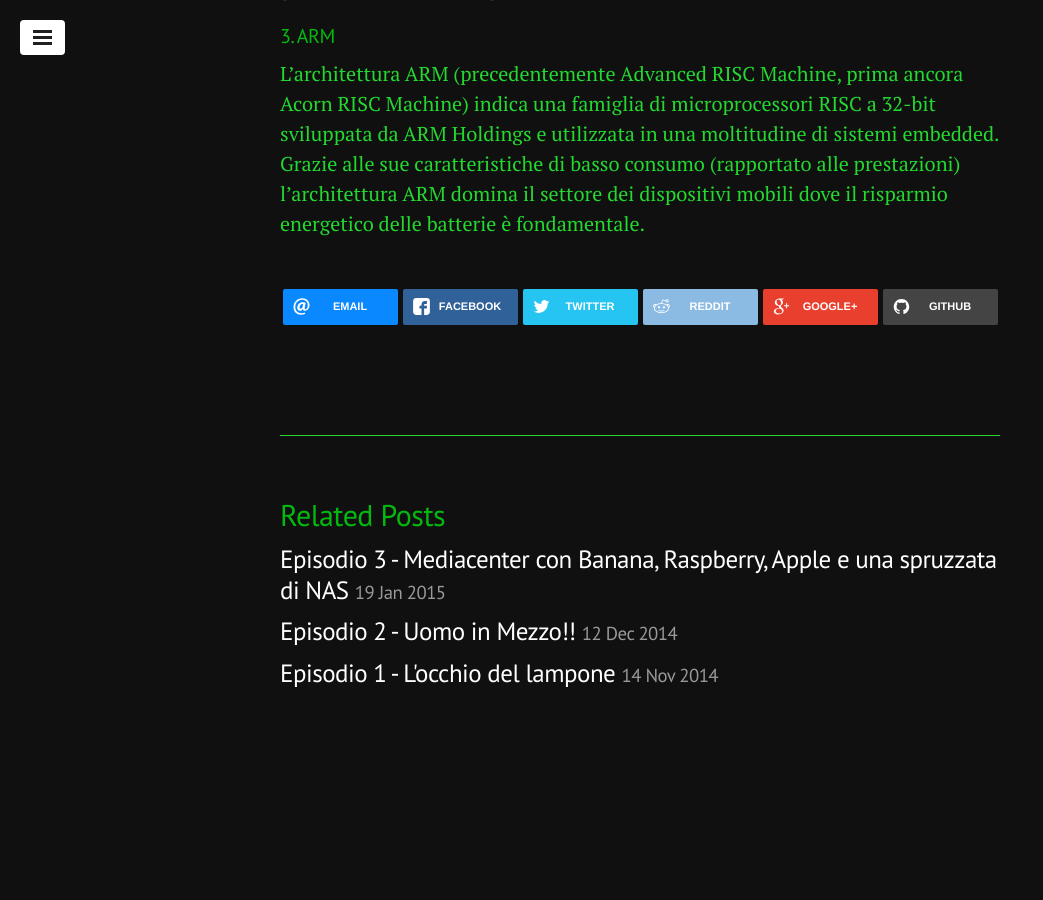
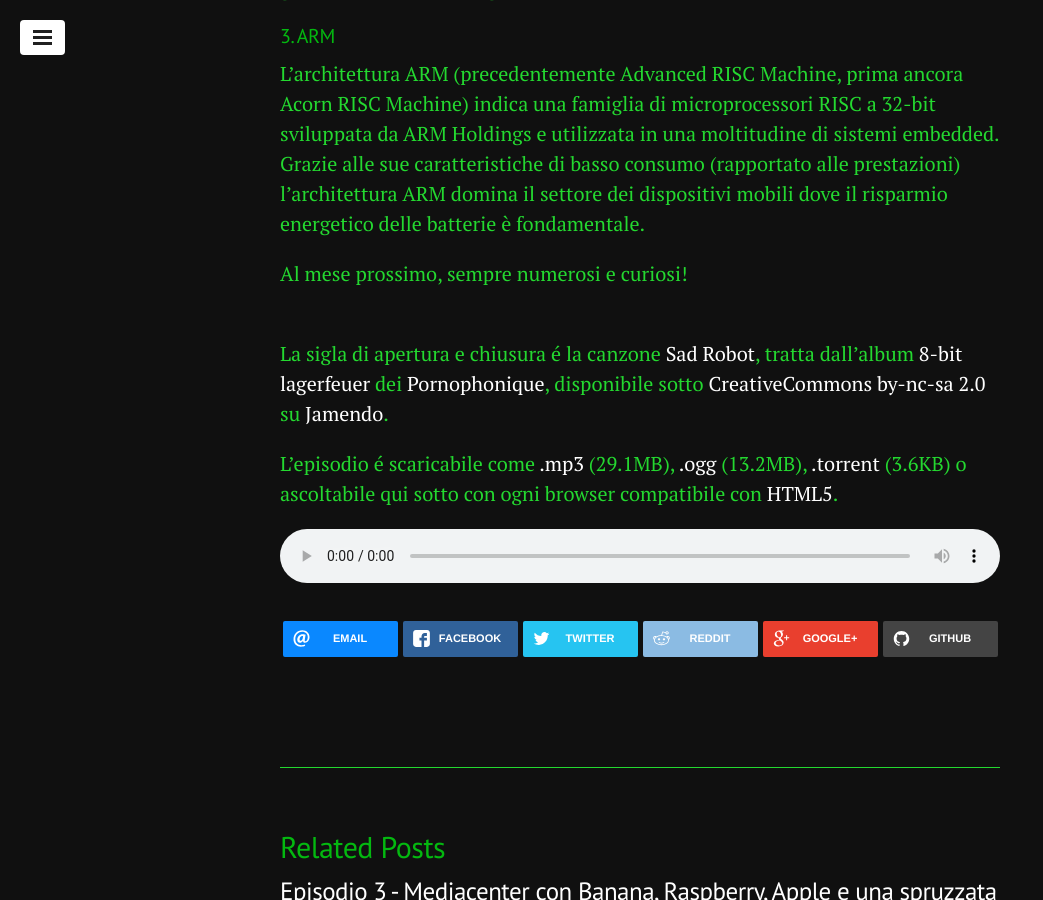
Before and after one commit to geekcookies/geekcookies.github.io, a Jekyll site: the page built from _posts/2015-02-09-episodio-4.md, in a window 1280 px wide and 900 px high, scrolled down 1824 px. Shown: the whole window, without its empty margins (0-1043 px from the left). Built offline with Jekyll 4.4.1, drawn with Linux system fonts in a browser that asks for light colours; nearby versions of some CDN libraries; Markdown is read by kramdown in place of the engine named in the settings; comment, search, counter and statistics services are not loaded; before the commit the page ends 2573 px from its top, so only the background shows below that.

Commit message:
ep.4 html5 player

```diff
--- a/_posts/2015-02-09-episodio-4.md
+++ b/_posts/2015-02-09-episodio-4.md
@@ -44,7 +44,19 @@ Il Digital (to) Analog Converter (DAC), in italiano Convertitore digitale-analog
 
 L'architettura ARM (precedentemente Advanced RISC Machine, prima ancora Acorn RISC Machine) indica una famiglia di microprocessori RISC a 32-bit sviluppata da ARM Holdings e utilizzata in una moltitudine di sistemi embedded. Grazie alle sue caratteristiche di basso consumo (rapportato alle prestazioni) l'architettura ARM domina il settore dei dispositivi mobili dove il risparmio energetico delle batterie è fondamentale.
 
+Al mese prossimo, sempre numerosi e curiosi!
 
+<br />
+La sigla di apertura e chiusura é la canzone [Sad Robot](https://www.jamendo.com/en/track/81740/sad-robot), tratta dall'album [8-bit lagerfeuer](https://www.jamendo.com/en/list/a7505/8-bit-lagerfeuer) dei [Pornophonique](https://www.jamendo.com/en/artist/8303/pornophonique), disponibile sotto [CreativeCommons by-nc-sa 2.0](http://creativecommons.org/licenses/by-nc-sa/2.0/) su [Jamendo](https://www.jamendo.com).
+
+L'episodio é scaricabile come [.mp3]({{page.podcast.filemp3}}) (29.1MB), [.ogg]({{page.podcast.fileogg}}) (13.2MB), [.torrent]({{page.podcast.filetorrent}}) (3.6KB) o ascoltabile qui sotto con ogni browser compatibile con [HTML5](http://html5test.com/).
+
+
+<!--HTML5 audio player,see http://www.bloggerbuster.com/2012/07/how-to-add-music-player-in-blogspot.html-->
+<audio preload = "metadata" controls>
+<source src="{{page.podcast.filemp3}}" />
+If you cannot see the audio controls, your browser does not support the audio element
+</audio>
 
 
 [contattofra]: https://twitter.com/cesco_78
```
